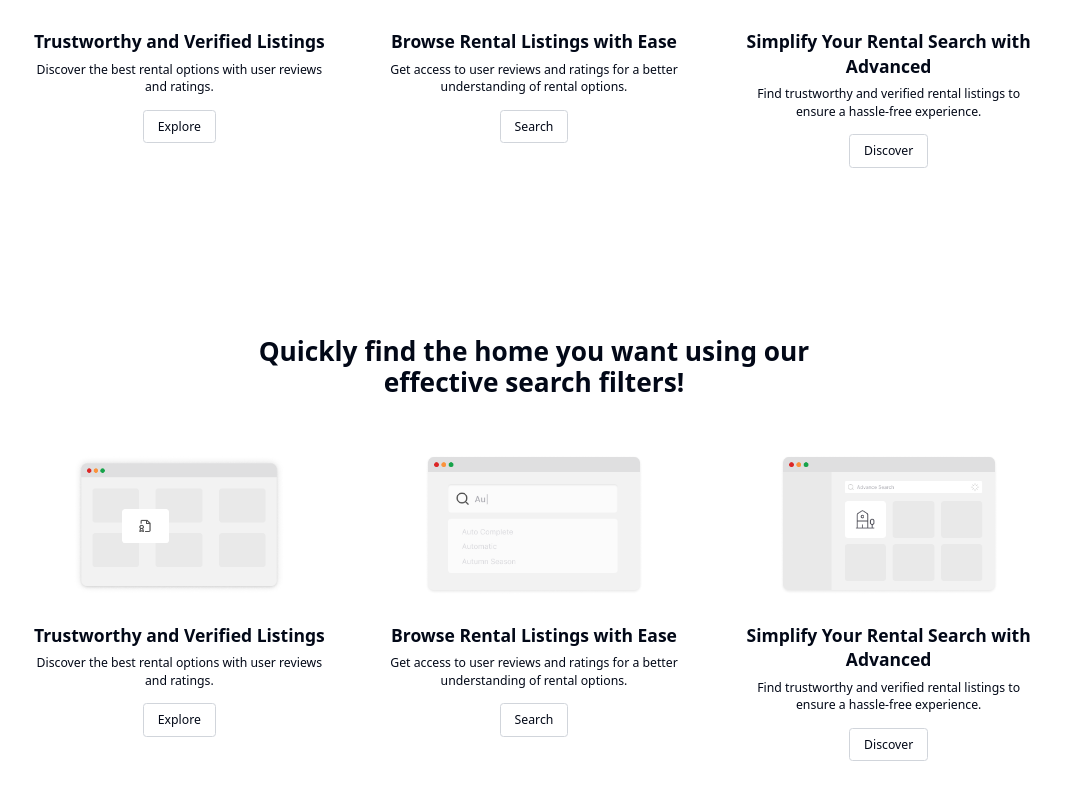
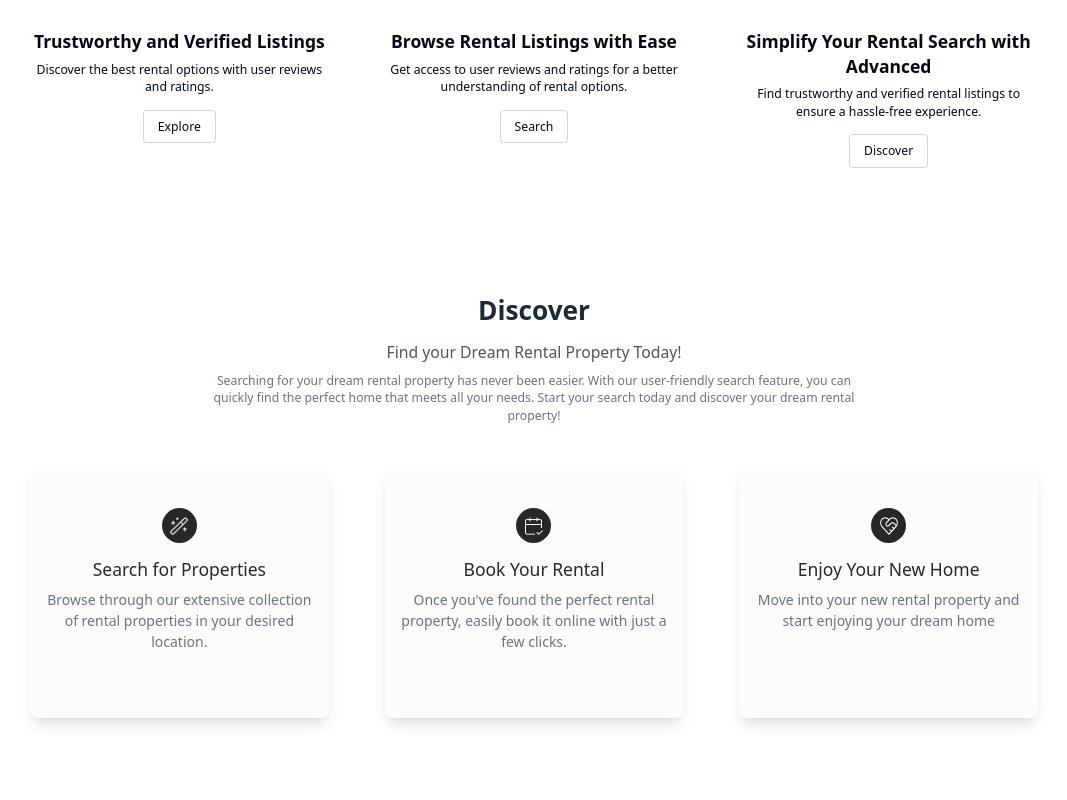
Before and after one commit to PrayagTandon/HomyRent, a Next.js app in the folder client/: page /landing in a window 1280 px wide. Shown: the part 1194-1994 px from the top of the page, without its empty margins (106-1173 px from the left). Built offline with nearby package versions, Linux system fonts and the light colour scheme; no server answers.

Commit message:
Discover section completed and now developing teh Call to action section

```diff
--- /dev/null
+++ b/client/src/app/(nondashboard)/landing/CallToAction.tsx
@@ -0,0 +1,9 @@
+import React from 'react'
+
+const CallToAction = () => {
+  return (
+    <div>CallToAction</div>
+  )
+}
+
+export default CallToAction
--- a/client/src/app/(nondashboard)/landing/DiscoverSection.tsx
+++ b/client/src/app/(nondashboard)/landing/DiscoverSection.tsx
@@ -3,7 +3,6 @@
 import React from 'react'
 import { motion } from 'framer-motion';
 import Image from 'next/image';
-import Link from 'next/link';
 
 const containerVariants = {
     hidden: { opacity: 0},
@@ -27,40 +26,46 @@
         whileInView="visible"
         viewport={{once: true, amount: 0.8}}
         variants={containerVariants}
-        className=" py-24 px-6 sm:px-8 lg:px-12 xl:px-16 bg-white"
+        className="py-12 bg-white mb-16"
     >
-        <div className="max-w-4xl xl:max-w-6xl mx-auto">
+        <div className="max-w-6xl xl:max-w-7xl mx-auto px-6 sm:px-8 lg:px-12 xl:px-16">
             <motion.h2
                 variants={itemVariants}
-                className="text-3xl font-bold text-center mb-12 w-full sm:w-2/3 mx-auto"
+                className="my-12 text-center"
             >
-                Quickly find the home you want using our effective search filters!
+                <h2 className="text-3xl font-semibold leading-tight text-gray-800">
+                    Discover
+                </h2>
+                <p className="mt-4 text-lg text-gray-600">
+                    Find your Dream Rental Property Today!
+                </p>
+                <p className="mt-2 text-gray-500 max-w-3xl mx-auto">
+                    Searching for your dream rental property has never been easier. With our user-friendly search feature, you can quickly find the perfect home that meets all your needs. Start your search today and discover your dream rental property!
+                </p>
             </motion.h2>
-            <div className="grid grid-cols-1 md:grid-cols-3 gap-8 lg:gap-12 xl:gap-16">
-                {[0,1,2].map((index) => (
+            <div className="grid grid-cols-1 md:grid-cols-3 gap-8 lg:gap-12 xl:gap-16 text-center">
+                {[
+                    {
+                        imageSrc: "/Landing-icon-wand.png",
+                        title: "Search for Properties",
+                        description: "Browse through our extensive collection of rental properties in your desired location.",
+                    },
+                    {
+                        imageSrc: "/Landing-icon-calendar.png",
+                        title: "Book Your Rental",
+                        description: "Once you've found the perfect rental property, easily book it online with just a few clicks.",
+                    },
+                    {
+                        imageSrc: "/Landing-icon-heart.png",
+                        title: "Enjoy Your New Home",
+                        description: "Move into your new rental property and start enjoying your dream home",
+                    },
+                ].map((card, index) => (
                     <motion.div
                         key={index}
                         variants={itemVariants}
                     >
-                        <FeatureCard
-                            imageSrc={`/landing-search${3 - index}.png`}
-                            title={
-                                [
-                                    "Trustworthy and Verified Listings",
-                                    "Browse Rental Listings with Ease",
-                                    "Simplify Your Rental Search with Advanced"
-                                ][index]
-                            }
-                            description={
-                                [
-                                    "Discover the best rental options with user reviews and ratings.",
-                                    "Get access to user reviews and ratings for a better understanding of rental options.",
-                                    "Find trustworthy and verified rental listings to ensure a hassle-free experience."
-                                ][index]
-                            }
-                            linkText={["Explore", "Search", "Discover"][index]}
-                            linkHref={["/explore", "/search", "discover"][index]}
-                        />
+                        <DiscoverCard {...card} />
                     </motion.div>
                 ))}
             </div>
@@ -70,39 +75,30 @@
 };
 
 
-// FEATUTES CARD SECTION
-const FeatureCard = ({
+// DISCOVER CARD SECTION
+const DiscoverCard = ({
     imageSrc,
     title,
     description,
-    linkText,
-    linkHref
 }: {
     imageSrc: string;
     title: string;
     description: string;
-    linkText: string;
-    linkHref: string;
 }) => (
-    <div className="text-center">
-        <div className="p-4 rounded-lg mb-4 flex items-center justify-center h-48">
+    <div className="px-4 py-12 shadow-lg rounded-lg bg-primary-50 md:h-72">
+        <div className="bg-primary-700 p-[0.6rem] rounded-full mb-4 h-10 w-10 mx-auto">
             <Image
                 src={imageSrc}
-                width={400}
-                height={400}
-                className="w-full h-full object-contain"
+                width={30}
+                height={30}
+                className="w-full h-full"
                 alt={title}
             />
         </div>
-        <h3 className="text-xl font-semibold mb-2">
+        <h3 className="mt-4 text-xl font-medium text-gray-800">
             {title}
         </h3>
-        <p className="mb-4">{description}</p>
-        <Link
-            href={linkHref}
-            className="inline-block border border-gray-300 rounded px-4 py-2 hover:bg-gray-100"
-            scroll={false}
-        >{linkText}</Link>
+        <p className="mt-2 text-base text-gray-500">{description}</p>
     </div>
 )
 
--- a/client/src/app/(nondashboard)/landing/FeaturesSection.tsx
+++ b/client/src/app/(nondashboard)/landing/FeaturesSection.tsx
@@ -29,7 +29,7 @@
         whileInView="visible"
         viewport={{once: true}}
         variants={containerVariants}
-        className=" py-24 px-6 sm:px-8 lg:px-12 xl:px-16 bg-white"
+        className=" pt-24 pb-12 px-6 sm:px-8 lg:px-12 xl:px-16 bg-white"
     >
         <div className="max-w-4xl xl:max-w-6xl mx-auto">
             <motion.h2
```
